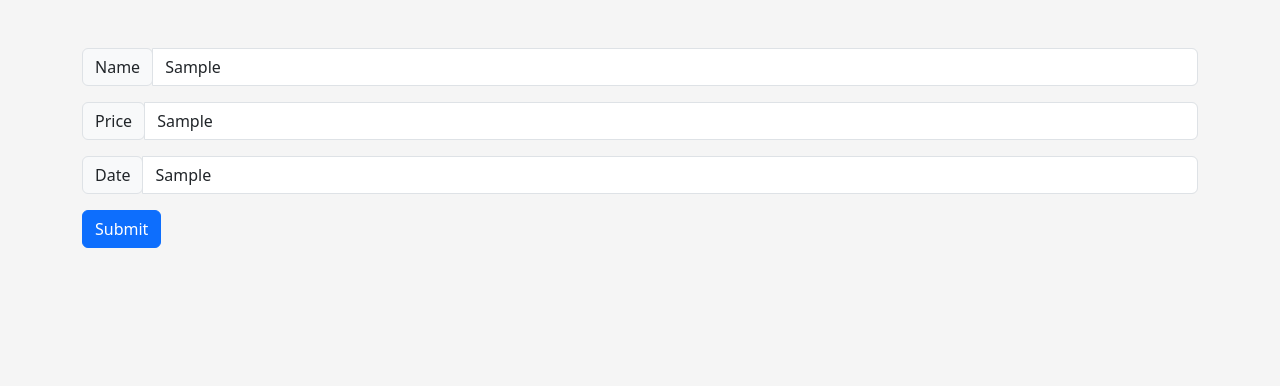
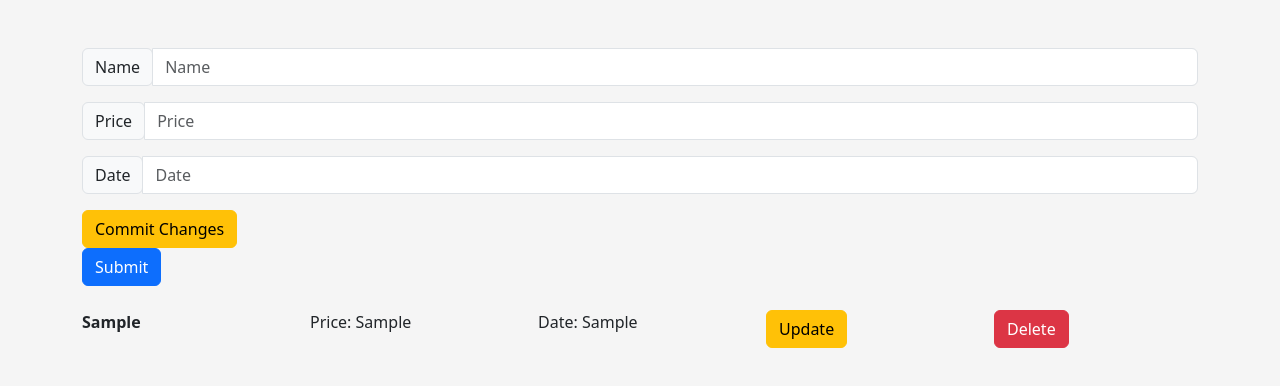
Before and after one commit to spoiltcheese/Expense-App, a React (Vite) app: page / in a window 1280 px wide. Both pictures are taken after typing "Sample", "Sample", "Sample" into the empty fields and a click on the button "Submit". Shown: the top 386 px of the page. Built offline with nearby package versions, Linux system fonts and the light colour scheme.

Commit message:
display item

```diff
--- a/src/App.jsx
+++ b/src/App.jsx
@@ -3,9 +3,41 @@ import Input from "./components/Input";
 import Button from "./components/Button";
 import Form from "./components/Form";
 import { useState } from "react";
+import Display from "./components/Display";
 
 function App() {
-  return <Form></Form>;
+  const [items, setItems] = useState([]);
+  const [shownItem, setShownItem] = useState();
+
+  const onAddItem = (newItem) => {
+    setItems([...items, newItem]);
+  };
+
+  const onDeleteItem = (index) => {
+    const updatedItems = items.filter((items, i) => i !== index);
+    setItems(updatedItems);
+  };
+
+  const onShowItem = (index) => {
+    const itemToShow = items.filter((items, i) => i === index);
+    setShownItem(itemToShow[0]);
+    console.log("Item to show:", itemToShow[0]);
+  };
+
+  return (
+    <>
+      <Form
+        onAddItem={onAddItem}
+        onShowItem={onShowItem}
+        shownItem={shownItem}
+      />
+      <Display
+        items={items}
+        onDeleteItem={onDeleteItem}
+        onShowItem={onShowItem}
+      />
+    </>
+  );
 }
 
 export default App;
--- a/src/components/Button.jsx
+++ b/src/components/Button.jsx
@@ -3,8 +3,9 @@ import React from "react";
 const Button = (props) => {
   return (
     <div>
-      <button className="btn btn-primary" onClick={props.onClick}>
-        {props.label}{" "}
+      {JSON.stringify(props.onClick)}
+      <button className={"btn " + props.className} onClick={props.onClick}>
+        {props.label}
       </button>
     </div>
   );
--- /dev/null
+++ b/src/components/Display.jsx
@@ -0,0 +1,31 @@
+import React from "react";
+import Item from "./Item";
+
+const Display = (props) => {
+  const handleShow = (index) => {
+    props.onShowItem(index);
+  };
+
+  const handleDelete = (index) => {
+    props.onDeleteItem(index);
+  };
+
+  const testShow = (show) => {
+    console.log(show);
+  };
+
+  return (
+    <div className="container mt-4">
+      {props.items.map((item, index) => (
+        <Item
+          key={index}
+          {...item}
+          onDelete={() => handleDelete(index)}
+          onShow={() => handleShow(index)}
+        />
+      ))}
+    </div>
+  );
+};
+
+export default Display;
--- a/src/components/Form.jsx
+++ b/src/components/Form.jsx
@@ -3,19 +3,46 @@ import Input from "./Input";
 import Button from "./Button";
 import { useState } from "react";
 
-const Form = () => {
-  const [items, setItems] = useState([{}]);
+const Form = (props) => {
+  const [name, setName] = useState("");
+  const [price, setPrice] = useState("");
+  const [date, setDate] = useState("");
 
-  const handleAddItem = () => {
-    setItems([...items, {}]);
+  const handleSubmit = (e) => {
+    e.preventDefault();
+    props.onAddItem({ name, price, date });
+    setName("");
+    setPrice("");
+    setDate("");
+  };
+
+  const doShowItem = (e) => {
+    setName(props.shownItem.name);
+    setPrice(props.shownItem.price);
+    setDate(props.shownItem.date);
+
+    console.log("Item to show:", props.item);
   };
 
   return (
     <div className="container mt-5">
-      <Input label="Name" />
-      <Input label="Price" />
-      <Input label="Date" />
-      <Button label="Submit" />
+      <Input
+        label="Name"
+        value={name}
+        onChange={(e) => setName(e.target.value)}
+      />
+      <Input
+        label="Price"
+        value={price}
+        onChange={(e) => setPrice(e.target.value)}
+      />
+      <Input
+        label="Date"
+        value={date}
+        onChange={(e) => setDate(e.target.value)}
+      />
+      <Button label="Commit Changes" className="btn-warning" />
+      <Button label="Submit" onClick={handleSubmit} className="btn-primary" />
     </div>
   );
 };
--- a/src/components/Input.jsx
+++ b/src/components/Input.jsx
@@ -12,6 +12,7 @@ const Input = (props) => {
         aria-label={props.label}
         aria-describedby="basic-addon1"
         value={props.value}
+        onChange={props.onChange}
       />
     </div>
   );
--- /dev/null
+++ b/src/components/Item.jsx
@@ -0,0 +1,30 @@
+import React from "react";
+import Button from "./Button";
+
+const Item = (props) => {
+  return (
+    <div className="row mb-2">
+      <div className="col">
+        <strong>{props.name}</strong>
+      </div>
+      <div className="col">Price: {props.price}</div>
+      <div className="col">Date: {props.date}</div>
+      <div className="col">
+        <Button
+          label="Update"
+          className="btn-warning"
+          onClick={() => props.onShow(props.index)}
+        />
+      </div>
+      <div className="col">
+        <Button
+          label="Delete"
+          className="btn-danger"
+          onClick={props.onDelete}
+        />
+      </div>
+    </div>
+  );
+};
+
+export default Item;
```
